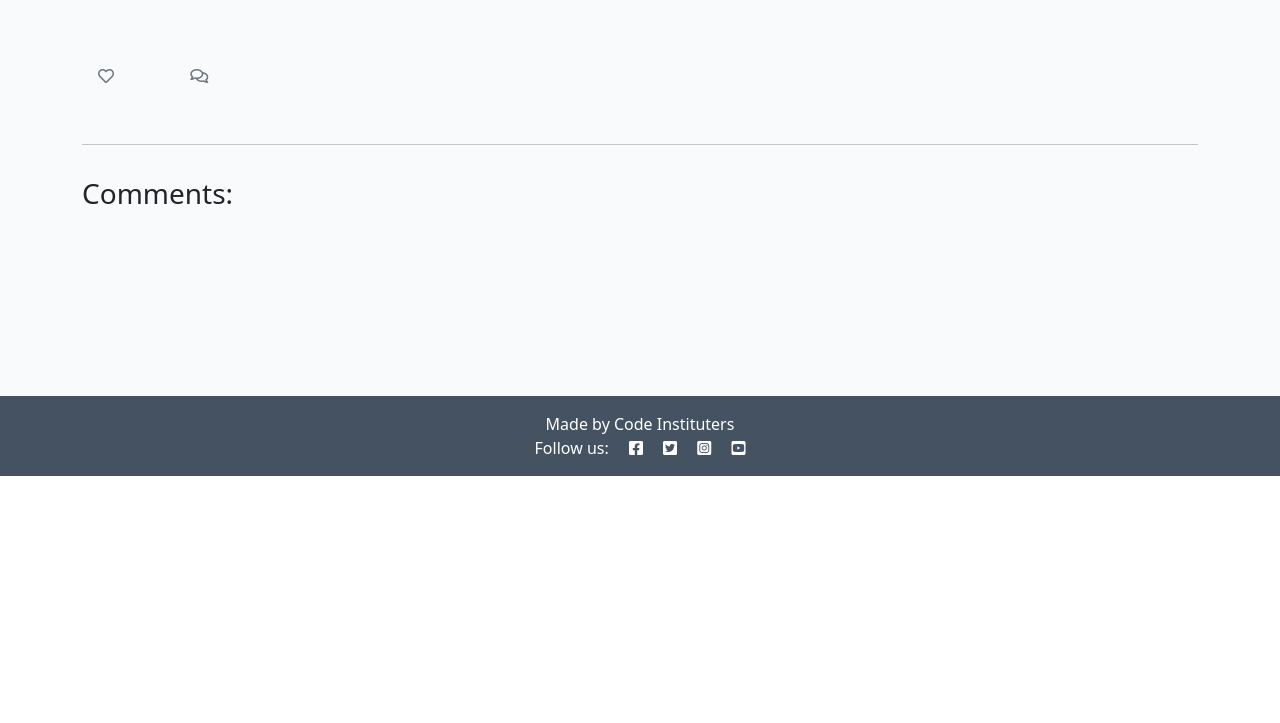
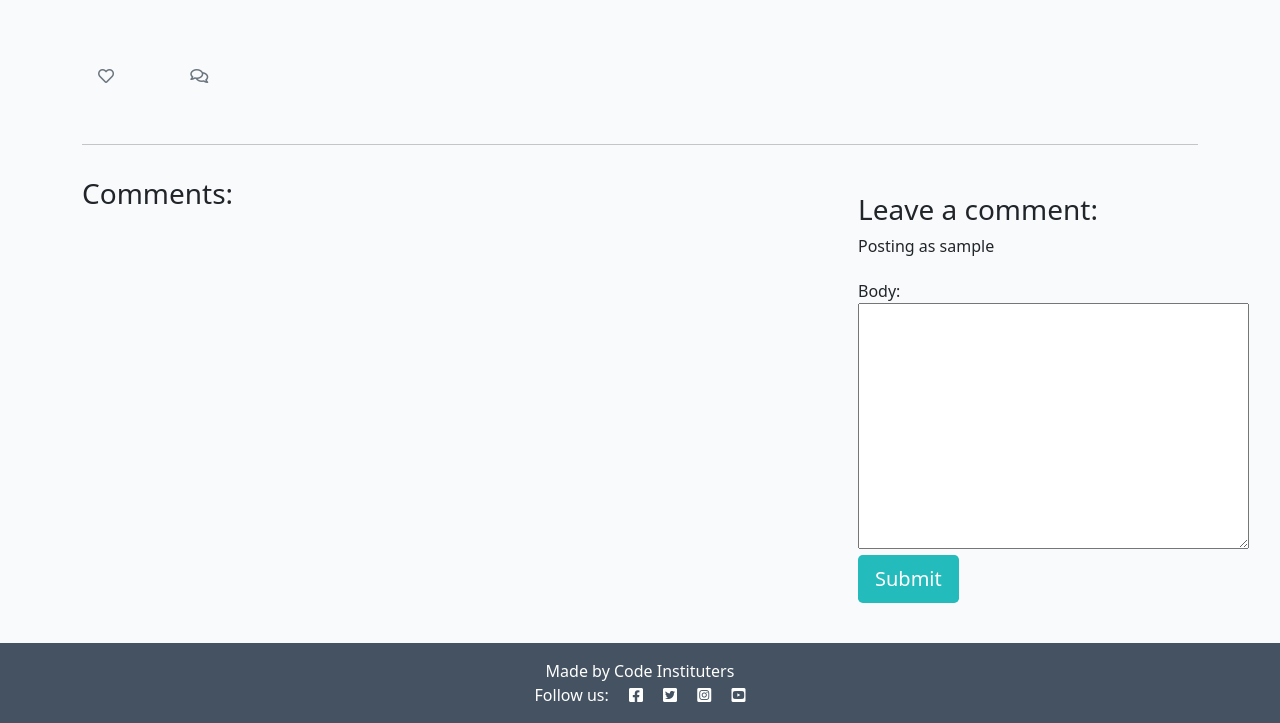
Before and after one commit to Wings30306/i-think-therefore-i-blog, a Django app: template templates/post_detail.html in a window 1280 px wide. Shown: the part 324-1047 px from the top of the page. Before the commit the page ends 800 px from the top, so only its background shows below. Run offline with Django 3.2, Linux system fonts and the light colour scheme; the template is opened without the code that fills it: values that come from a table or form of the project are taken from there, others are empty; the visitor is signed in with stand-in values (Sample User, id 1); some libraries are stand-ins or nearby versions.

Commit message:
Render the comment form

```diff
--- /dev/null
+++ b/blog/forms.py
@@ -0,0 +1,8 @@
+from .models import Comment
+from django import forms
+
+
+class CommentForm(forms.ModelForm):
+    class Meta:
+        model = Comment
+        fields = ('body',)
--- a/codestar/settings.py
+++ b/codestar/settings.py
@@ -48,6 +48,7 @@ INSTALLED_APPS = [
     'django.contrib.staticfiles',
     "cloudinary",
     "django_summernote",
+    "crispy_forms",
     "blog",
 ]
 
@@ -55,6 +56,8 @@ SITE_ID = 1
 
 LOGIN_REDIRECT_URL = "/"
 LOGOUT_REDIRECT_URL = "/"
+
+CRISPY_TEMPLATE_PACK = 'boostrap4'
 
 MIDDLEWARE = [
     'django.middleware.security.SecurityMiddleware',
--- a/templates/post_detail.html
+++ b/templates/post_detail.html
@@ -1,4 +1,6 @@
 {% extends 'base.html' %} {% block content %}
+
+{% load crispy_forms_tags %}
 
 <div class="masthead">
     <div class="container">
@@ -78,6 +80,15 @@
         <div class="col-md-4 card mb-4  mt-3 ">
             <div class="card-body">
                 <!-- For later -->
+                {% if user.is_authenticated %}
+                <h3>Leave a comment:</h3>
+                <p>Posting as {{ user.username }}</p>
+                <form method="post" style="margin-top: 1.3rem;">
+                    {{ comment_form }}
+                    {% csrf_token %}
+                    <button type="submit" class="btn btn-signup btn-lg">Submit</button>
+                </form>
+                {% endif %}
             </div>
         </div>
     </div>
```
Also changed, not shown: blog/views.py (+5 -3 lines).
